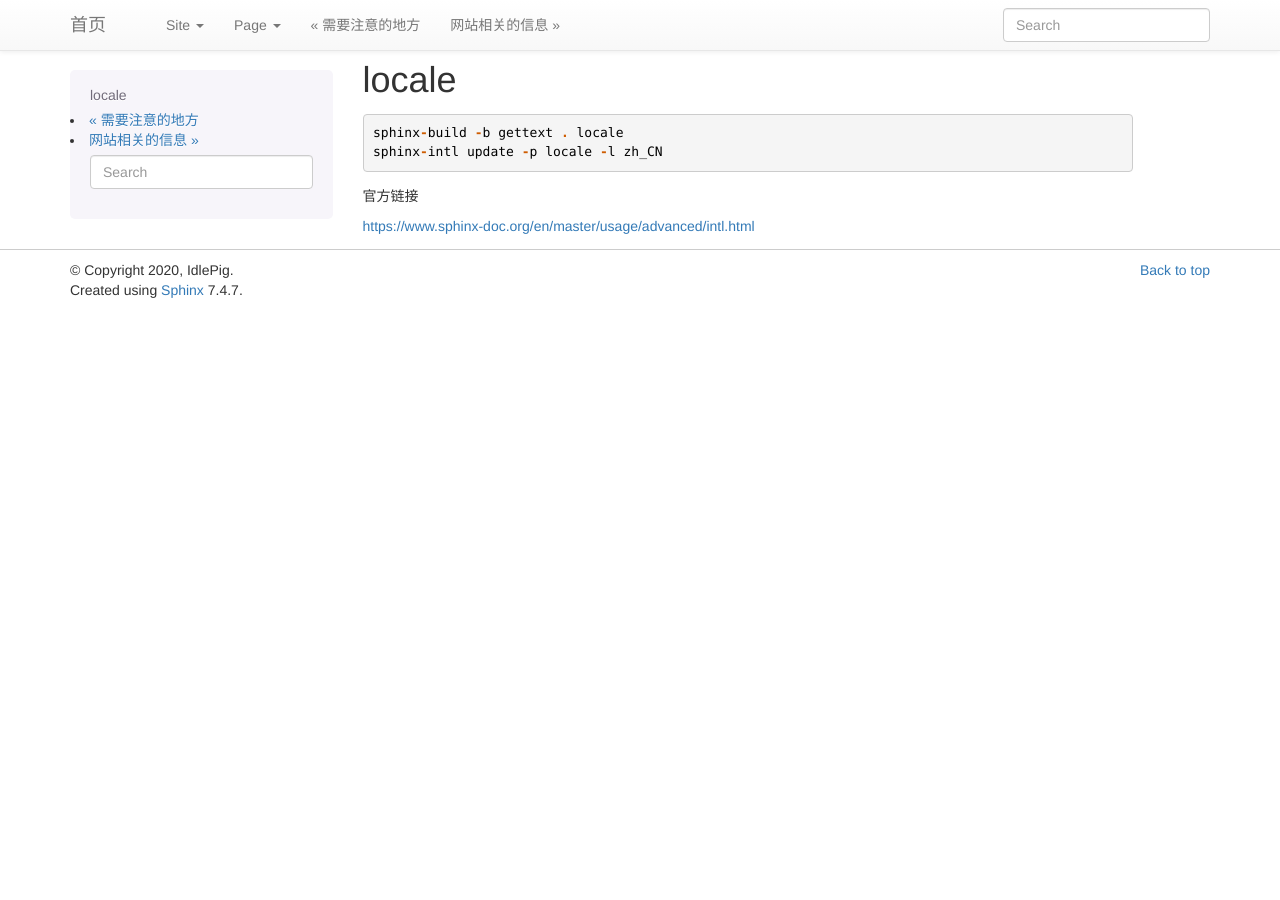
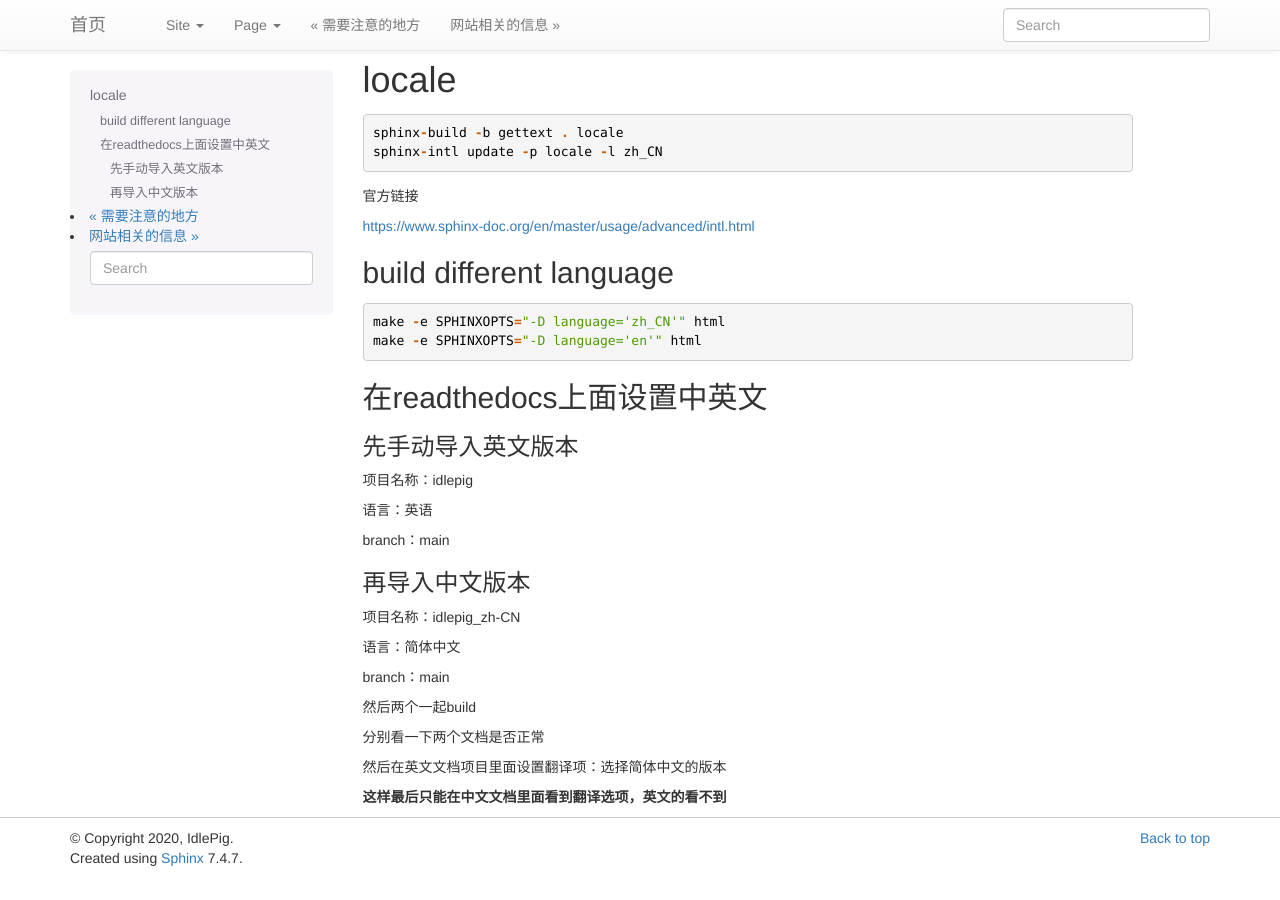
Before and after one commit to otfsenter/idlepig, a Sphinx documentation site: the page built from source/sphinx/locale.rst, in a window 1280 px wide. Built offline with Sphinx 7.4.7, drawn with Linux system fonts in a browser that asks for light colours.

Commit message:
add the concrete steps

```diff
--- a/source/sphinx/locale.rst
+++ b/source/sphinx/locale.rst
@@ -15,3 +15,46 @@ locale
 官方链接
 
 https://www.sphinx-doc.org/en/master/usage/advanced/intl.html
+
+
+build different language
+============================
+
+
+.. code-block::
+
+    make -e SPHINXOPTS="-D language='zh_CN'" html
+    make -e SPHINXOPTS="-D language='en'" html
+
+
+
+在readthedocs上面设置中英文
+======================================
+
+先手动导入英文版本
+-----------------------
+
+项目名称：idlepig
+
+语言：英语
+
+branch：main
+
+
+再导入中文版本
+-----------------------
+
+项目名称：idlepig_zh-CN
+
+语言：简体中文
+
+branch：main
+
+然后两个一起build
+
+
+分别看一下两个文档是否正常
+
+然后在英文文档项目里面设置翻译项：选择简体中文的版本
+
+**这样最后只能在中文文档里面看到翻译选项，英文的看不到**
```
